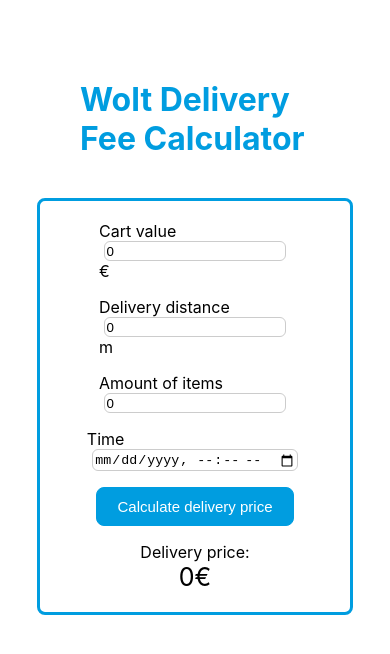
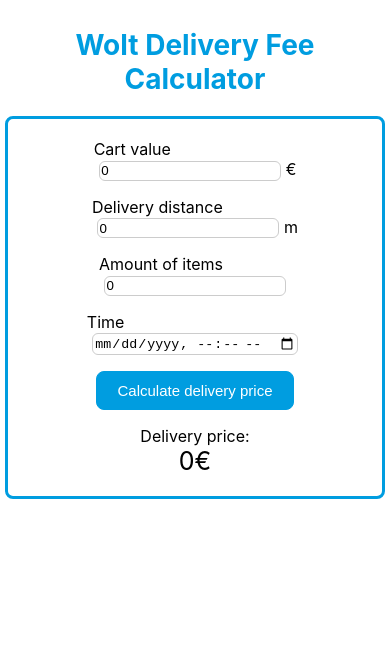
Before and after one commit to ito-miyuki/delivery-fee-calculator, a React app: page / in a window 390 px wide. Shown: the top 654 px of the page. Built offline with nearby package versions, Linux system fonts and the light colour scheme; the HTML template or start-up script is replaced by a standard one.

Commit message:
finished simple version of stylying

```diff
--- a/src/App.css
+++ b/src/App.css
@@ -6,6 +6,7 @@
   display: flex;
   flex-direction: column;
   align-items: center;
+  padding: 0px;;
 }
 
 h1 {
@@ -14,3 +15,11 @@
   padding: 40px;
   margin: 0;
 }
+
+@media only screen and (max-width: 768px) {
+  h1 {
+    font-size: 28px;
+    padding: 20px 0px;
+    text-align: center;
+  }
+}
--- a/src/components/Form.css
+++ b/src/components/Form.css
@@ -7,7 +7,7 @@
     display: flex;
     justify-content: center;
     width: 100%;
-    max-width: 600px;
+    max-width: 400px;
 }
 
 #form{
@@ -79,24 +79,9 @@
         flex-direction: column;
     }
 
-    .price {
-        font-size: 25px;
-    }
-
     button {
-        background-color: rgba(0,157,224);
-        border: 1px solid;
-        border-color: rgba(0,157,224);
-        border-radius: 8px;
-        color: white;
-        padding: 10px 20px;
-        font-size: 15px;
         font-weight: 500;
         cursor: pointer;;
-      }
-
-      button:hover {
-        background-color: rgba(0,157,224, 0.8);
-        transform: scale(1.05);
+        padding: 10px 20px;
       }
 }
--- a/src/components/Form.tsx
+++ b/src/components/Form.tsx
@@ -27,6 +27,7 @@
             <form id="form" onSubmit={handleSubmit}>
                 <div className="form-group">
                     <label htmlFor="cartValue" data-testid="cart-value-label">Cart value</label>
+                    <div className="input-wrapper">
                         <input
                             type="number"
                             id="cartValue"
@@ -40,9 +41,11 @@
                         />
                         <span>€</span>
                     </div>
+                </div>
 
                 <div className="form-group">
                     <label htmlFor="deliveryDistance">Delivery distance</label>
+                    <div className="input-wrapper">
                         <input
                             type="number"
                             id="deliveryDistance"
@@ -55,9 +58,11 @@
                         />
                         <span>m</span>
                     </div>
+                </div>
 
                 <div className="form-group">
                     <label htmlFor="numberOfItems">Amount of items</label>
+                    <div className="input-wrapper">
                         <input
                             type="number"
                             id="numberOfItems"
@@ -69,9 +74,11 @@
                             onChange={(e) => setNumberOfItems(parseFloat(e.target.value))}
                         />
                     </div>
+                </div>
 
                 <div className="form-group">
                     <label htmlFor="orderTime">Time</label>
+                    <div className="input-wrapper">
                         <input
                             type="datetime-local"
                             id="orderTime"
@@ -81,6 +88,7 @@
                             value={orderTime}
                             onChange={(e) => setOrderTime(e.target.value)}
                         />
+                    </div>
                 </div>
 
             <button type="submit">Calculate delivery price</button>
--- a/src/index.css
+++ b/src/index.css
@@ -5,4 +5,5 @@
   background-color: white;
   font-synthesis: none; /* when there is no bold/italic etc in the specified font, it doesn't do anything*/
   height: 100%;
+  padding: 0px;
 }
```
Lines whose indentation alone changed are shown as unchanged.
